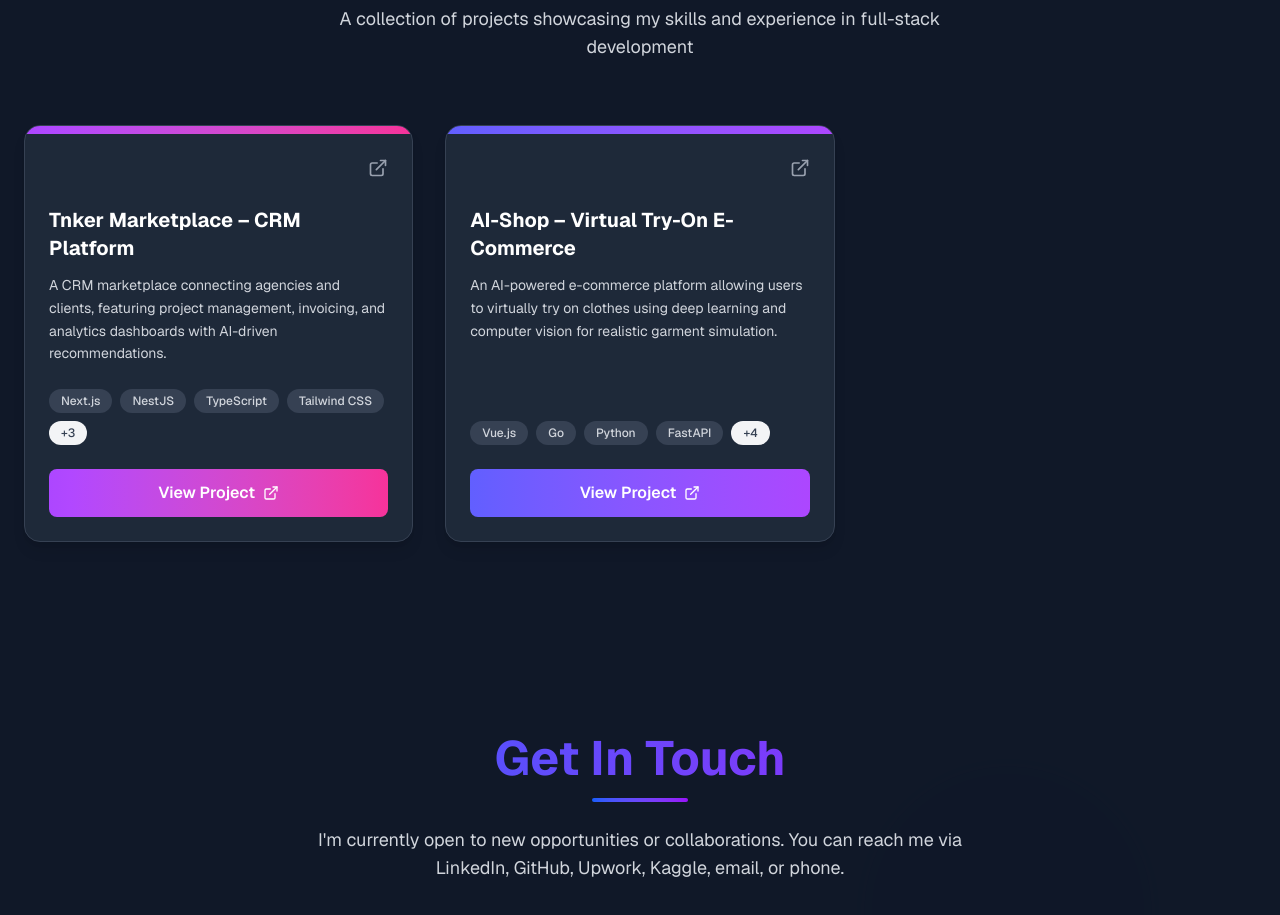
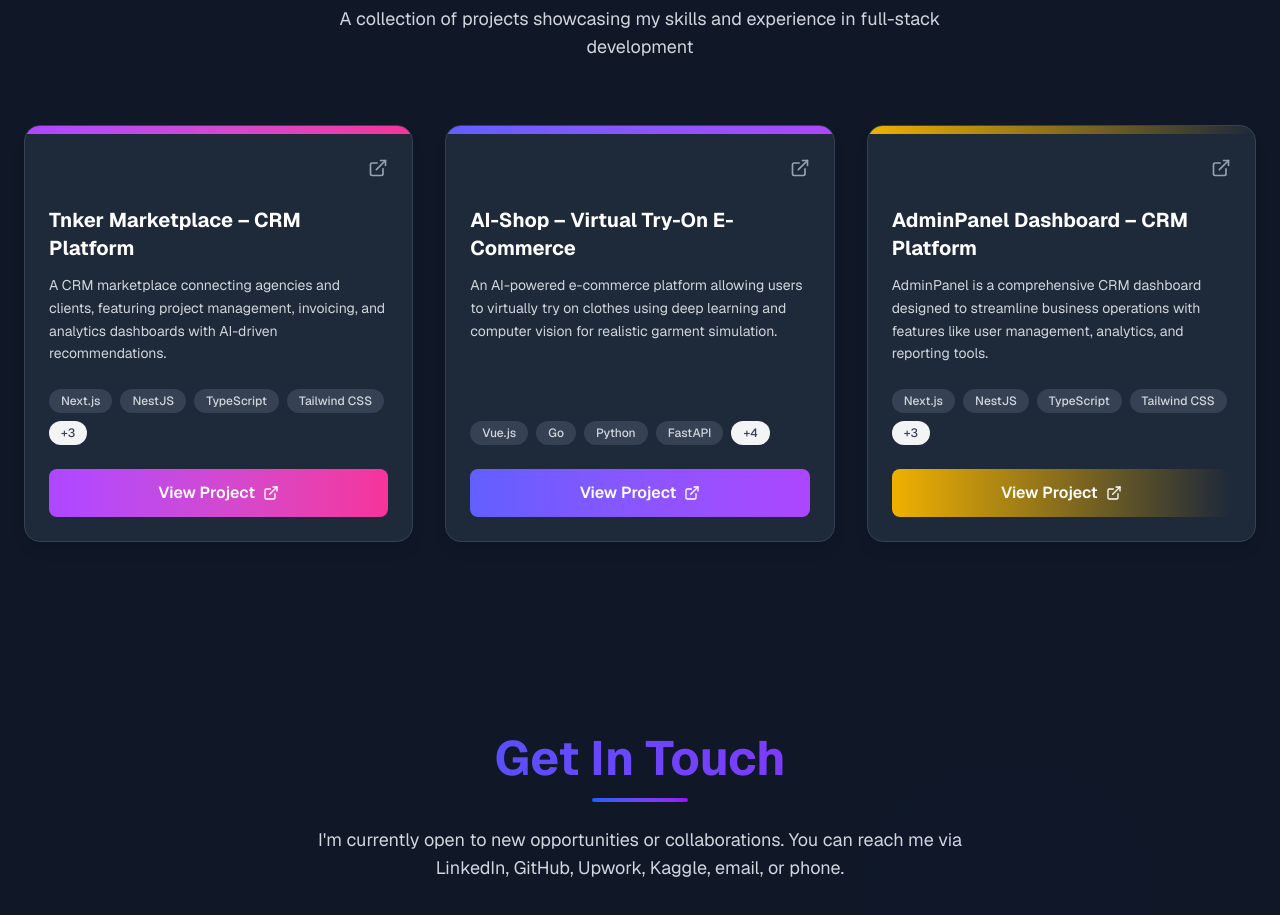
Before and after one commit to FouratMejri99/FouPortfolio, a Next.js app: page / in a window 1280 px wide. Shown: the part 1580-2495 px from the top of the page. Built offline with nearby package versions, Linux system fonts and the light colour scheme.

Commit message:
i have added a project

```diff
--- a/app/components/Projects.jsx
+++ b/app/components/Projects.jsx
@@ -39,6 +39,22 @@ export default function Projects() {
       link: "https://ai-shop-umber.vercel.app/",
       color: "from-indigo-500 to-purple-500",
     },
+
+    {
+      title: "AdminPanel Dashboard – CRM Platform",
+      desc: "AdminPanel is a comprehensive CRM dashboard designed to streamline business operations with features like user management, analytics, and reporting tools.",
+      tech: [
+        "Next.js",
+        "NestJS",
+        "TypeScript",
+        "Tailwind CSS",
+        "PostgreSQL",
+        "Python",
+        "Docker",
+      ],
+      link: "https://admin-panel-ecru-eight.vercel.app/login",
+      color: "from-yellow-500 to-white-500",
+    },
   ];
 
   const handleLinkClick = (link) => {
@@ -52,10 +68,7 @@ export default function Projects() {
   };
 
   return (
-    <section
-      id="projects"
-      className="py-24 bg-gray-900 px-6 relative"
-    >
+    <section id="projects" className="py-24 bg-gray-900 px-6 relative">
       <motion.div
         initial={{ opacity: 0, y: 20 }}
         whileInView={{ opacity: 1, y: 0 }}
```
